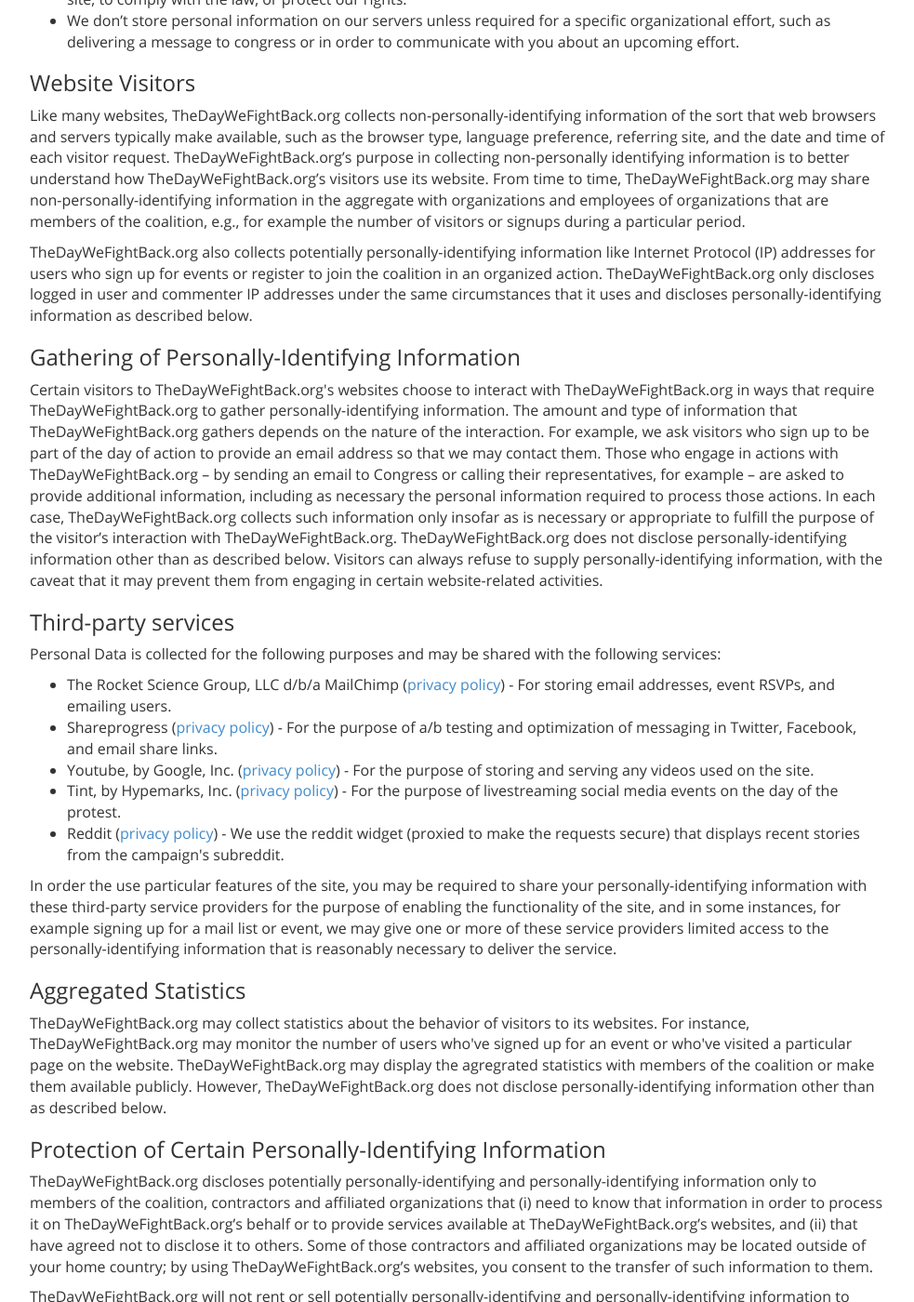
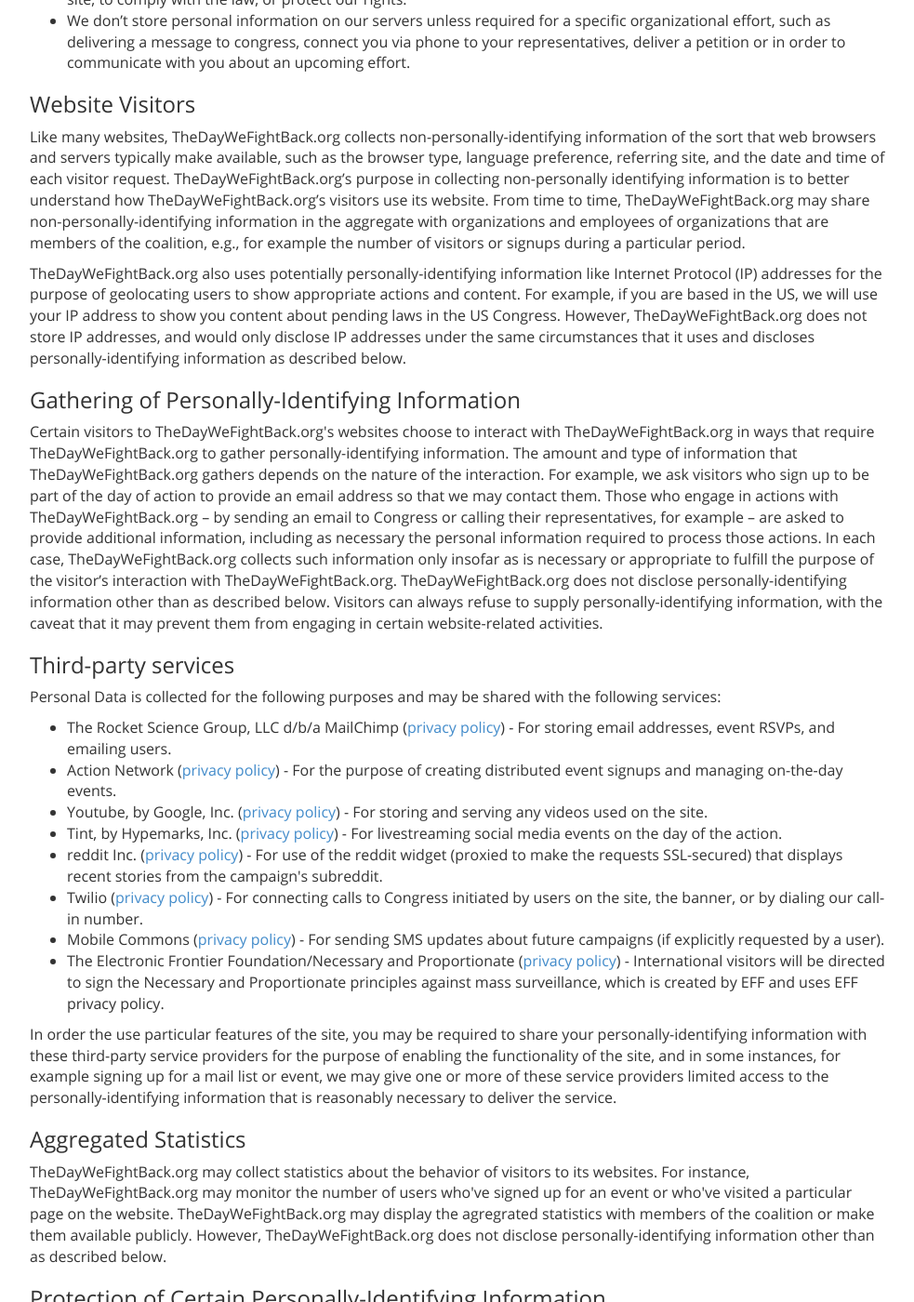
Before and after one commit to tfrce/thedaywefightback, a Jekyll site: the page built from privacy/index.html, in a window 1280 px wide and 1400 px high, scrolled down 637 px. Shown: the whole window at 93% size, without its empty margins (148-1131 px from the left). Built offline with Jekyll 4.4.1, drawn with Linux system fonts in a browser that asks for light colours; Markdown is read by kramdown in place of the engine named in the settings; comment, search, counter and statistics services are not loaded; some of the changed text lies outside the part shown.

Commit message:
updates to logos and to privacy policy

```diff
--- a/_includes/footer.html
+++ b/_includes/footer.html
@@ -2,6 +2,6 @@
         <p class="smalltext">Thank you to: <a href="https://twitter.com/neutralthoughts" target="_blank">Thomas Davis</a> (code), <a href="http://matthewgerring.com">Matthew Gerring</a> (code), <a href="http://www.shaykevin.com/" target="_blank">Kevin Shay</a> (design).</p>
         <p class="smalltext">Photo Credit: <a href="http://www.flickr.com/photos/27366393@N00/6723906167/">alecperkins</a> <a href="http://creativecommons.org/licenses/by/2.0/">cc</a></p>
         <p>This site is licensed under a <a href="http://creativecommons.org/licenses/by/4.0/" target="_blank">Creative Commons Attribution 4.0 International</a> License.
-            <br/><a href="/privacy/" style="float: right;">Privacy Policy (updated January 10th, 2014)</a>
+            <br/><a href="/privacy/" style="float: right;">Privacy Policy (updated February 4th, 2014)</a>
         </p>
     </footer>
--- a/privacy/index.html
+++ b/privacy/index.html
@@ -39,27 +39,30 @@
           <li>We do not sell our email list. We do not share or distribute your contact information unless specifically stated so.</li>
           <li>We don’t ask you for personal information unless we truly need it.</li>
           <li>We don’t share your personal information with anyone except when absolutely necessary for the functionality of the site, to comply with the law, or protect our rights.</li>
-          <li>We don’t store personal information on our servers unless required for a specific organizational effort, such as delivering a message to congress or in order to communicate with you about an upcoming effort.</li>
+          <li>We don’t store personal information on our servers unless required for a specific organizational effort, such as delivering a message to congress, connect you via phone to your representatives, deliver a petition or in order to communicate with you about an upcoming effort.</li>
           </ul>
           <h3>Website Visitors</h3>
           <p>Like many websites, TheDayWeFightBack.org collects non-personally-identifying information of the sort that web browsers and servers typically make available, such as the browser type, language preference, referring site, and the date and time of each visitor request. TheDayWeFightBack.org’s purpose in collecting non-personally identifying information is to better understand how TheDayWeFightBack.org’s visitors use its website. From time to time, TheDayWeFightBack.org may share non-personally-identifying information in the aggregate with organizations and employees of organizations that are members of the coalition, e.g., for example the number of visitors or signups during a particular period.</p>
-          <p>TheDayWeFightBack.org also collects potentially personally-identifying information like Internet Protocol (IP) addresses for users who sign up for events or register to join the coalition in an organized action. TheDayWeFightBack.org only discloses logged in user and commenter IP addresses under the same circumstances that it uses and discloses personally-identifying information as described below.</p>
+          <p>TheDayWeFightBack.org also uses potentially personally-identifying information like Internet Protocol (IP) addresses for the purpose of geolocating users to show appropriate actions and content. For example, if you are based in the US, we will use your IP address to show you content about pending laws in the US Congress. However, TheDayWeFightBack.org does not store IP addresses, and would only disclose IP addresses under the same circumstances that it uses and discloses personally-identifying information as described below.</p>
           <h3>Gathering of Personally-Identifying Information</h3>
           <p>Certain visitors to TheDayWeFightBack.org's websites choose to interact with TheDayWeFightBack.org in ways that require TheDayWeFightBack.org to gather personally-identifying information. The amount and type of information that TheDayWeFightBack.org gathers depends on the nature of the interaction. For example, we ask visitors who sign up to be part of the day of action to provide an email address so that we may contact them. Those who engage in actions with TheDayWeFightBack.org – by sending an email to Congress or calling their representatives, for example – are asked to provide additional information, including as necessary the personal information required to process those actions. In each case, TheDayWeFightBack.org collects such information only insofar as is necessary or appropriate to fulfill the purpose of the visitor’s interaction with TheDayWeFightBack.org. TheDayWeFightBack.org does not disclose personally-identifying information other than as described below. Visitors can always refuse to supply personally-identifying information, with the caveat that it may prevent them from engaging in certain website-related activities.</p>
           <h3>Third-party services</h3>
           <p>Personal Data is collected for the following purposes and may be shared with the following services:
           <ul>
           <li>The Rocket Science Group, LLC d/b/a MailChimp (<a href="http://mailchimp.com/legal/privacy/">privacy policy</a>) - For storing email addresses, event RSVPs, and emailing users.</li>
-          <li>Shareprogress (<a href="http://www.shareprogress.org/privacy/">privacy policy</a>) - For the purpose of a/b testing and optimization of messaging in Twitter, Facebook, and email share links.</li>
-          <li>Youtube, by Google, Inc. (<a href="http://www.youtube.com/static?gl=US&template=privacy_guidelines">privacy policy</a>) - For the purpose of storing and serving any videos used on the site.</li>
-          <li>Tint, by Hypemarks, Inc. (<a href="http://www.tintup.com/privacy">privacy policy</a>) - For the purpose of livestreaming social media events on the day of the protest.</li>
-          <li>Reddit (<a href="http://www.reddit.com/help/privacypolicy">privacy policy</a>) - We use the reddit widget (proxied to make the requests secure) that displays recent stories from the campaign's subreddit.</li>
+          <li>Action Network (<a href="https://actionnetwork.org/privacy">privacy policy</a>) - For the purpose of creating distributed event signups and managing on-the-day events.</li>
+          <li>Youtube, by Google, Inc. (<a href="http://www.youtube.com/static?gl=US&template=privacy_guidelines">privacy policy</a>) - For  storing and serving any videos used on the site.</li>
+          <li>Tint, by Hypemarks, Inc. (<a href="http://www.tintup.com/privacy">privacy policy</a>) - For livestreaming social media events on the day of the action.</li>
+          <li>reddit Inc. (<a href="http://www.reddit.com/help/privacypolicy">privacy policy</a>) - For use of the reddit widget (proxied to make the requests SSL-secured) that displays recent stories from the campaign's subreddit.</li>
+          <li>Twilio (<a href="https://www.twilio.com/legal/privacy">privacy policy</a>) - For connecting calls to Congress initiated by users on the site, the banner, or by dialing our call-in number.</li>
+          <li>Mobile Commons (<a href="http://www.mobilecommons.com/terms-and-conditions/privacy-policy/">privacy policy</a>) - For sending SMS updates about future campaigns (if explicitly requested by a user).</li>
+          <li>The Electronic Frontier Foundation/Necessary and Proportionate (<a href="https://www.eff.org/policy">privacy policy</a>) - International visitors will be directed to sign the Necessary and Proportionate principles against mass surveillance, which is created by EFF and uses EFF privacy policy.</li>
           </ul>
           <p>In order the use particular features of the site, you may be required to share your personally-identifying information with these third-party service providers for the purpose of enabling the functionality of the site, and in some instances, for example signing up for a mail list or event, we may give one or more of these service providers limited access to the personally-identifying information that is reasonably necessary to deliver the service.</p>
           <h3>Aggregated Statistics</h3>
           <p>TheDayWeFightBack.org may collect statistics about the behavior of visitors to its websites. For instance, TheDayWeFightBack.org may monitor the number of users who've signed up for an event or who've visited a particular page on the website. TheDayWeFightBack.org may display the agregrated statistics with members of the coalition or make them available publicly. However, TheDayWeFightBack.org does not disclose personally-identifying information other than as described below.</p>
           <h3>Protection of Certain Personally-Identifying Information</h3>
-          <p>TheDayWeFightBack.org discloses potentially personally-identifying and personally-identifying information only to members of the coalition, contractors and affiliated organizations that (i) need to know that information in order to process it on TheDayWeFightBack.org’s behalf or to provide services available at TheDayWeFightBack.org’s websites, and (ii) that have agreed not to disclose it to others. Some of those contractors and affiliated organizations may be located outside of your home country; by using TheDayWeFightBack.org’s websites, you consent to the transfer of such information to them. </p>
+          <p>TheDayWeFightBack.org discloses potentially personally-identifying and personally-identifying information only to members of the coalition, contractors and affiliated organizations that (i) need to know that information in order to process it on TheDayWeFightBack.org’s behalf or to provide services available at TheDayWeFightBack.org’s websites, and (ii) that have agreed not to disclose it to others. Some of those contractors and affiliated organizations may be located outside of your home country; by using TheDayWeFightBack.org’s websites, you consent to the transfer of such information to them.  For example, affiliated organizations may be asked to help deliver messages and petitions to Congress.</p>
           <p>TheDayWeFightBack.org will not rent or sell potentially personally-identifying and personally-identifying information to anyone. Other than to to coalition members, contractors and affiliated organizations, as described above, TheDayWeFightBack.org discloses potentially personally-identifying and personally-identifying information only in response to a subpoena or court order, or when TheDayWeFightBack.org believes in good faith that disclosure is reasonably necessary to protect the property or rights of TheDayWeFightBack.org, third parties or the public at large.</p>
           <p>If we are required by law to disclose the information that you have submitted, we will attempt to provide you with notice (unless we are prohibited) that a request for your information has been made in order to give you an opportunity to object to the disclosure. We will attempt to provide this notice by email, if you have given us an email address, or by postal mail if you have entered a postal address. If you do not challenge the disclosure request, we may be legally required to turn over your information.</p>
           <p>If you are a registered user of an TheDayWeFightBack.org website and have supplied your email address, TheDayWeFightBack.org may occasionally send you an email to tell you about new actions or events, solicit your feedback, or just keep you up to date with what’s going on with TheDayWeFightBack.org and our efforts. We primarily use our blog to communicate this type of information, so we expect to keep this type of email to a minimum. TheDayWeFightBack.org takes all measures reasonably necessary to protect against the unauthorized access, use, alteration or destruction of potentially personally-identifying and personally-identifying information.</p>
```
Also changed, not shown: other parts of privacy/index.html (+1 -1 lines), img/logos-mobile.png, img/logos.png.
